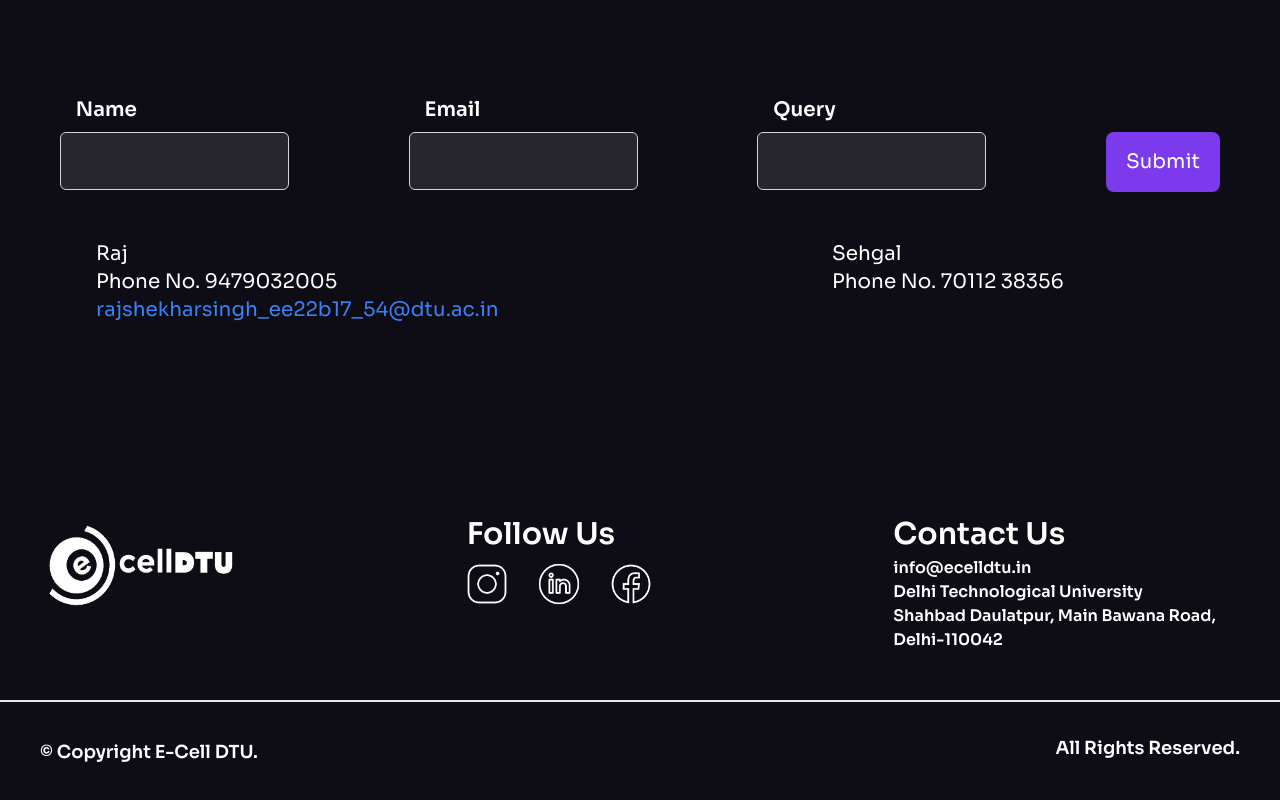
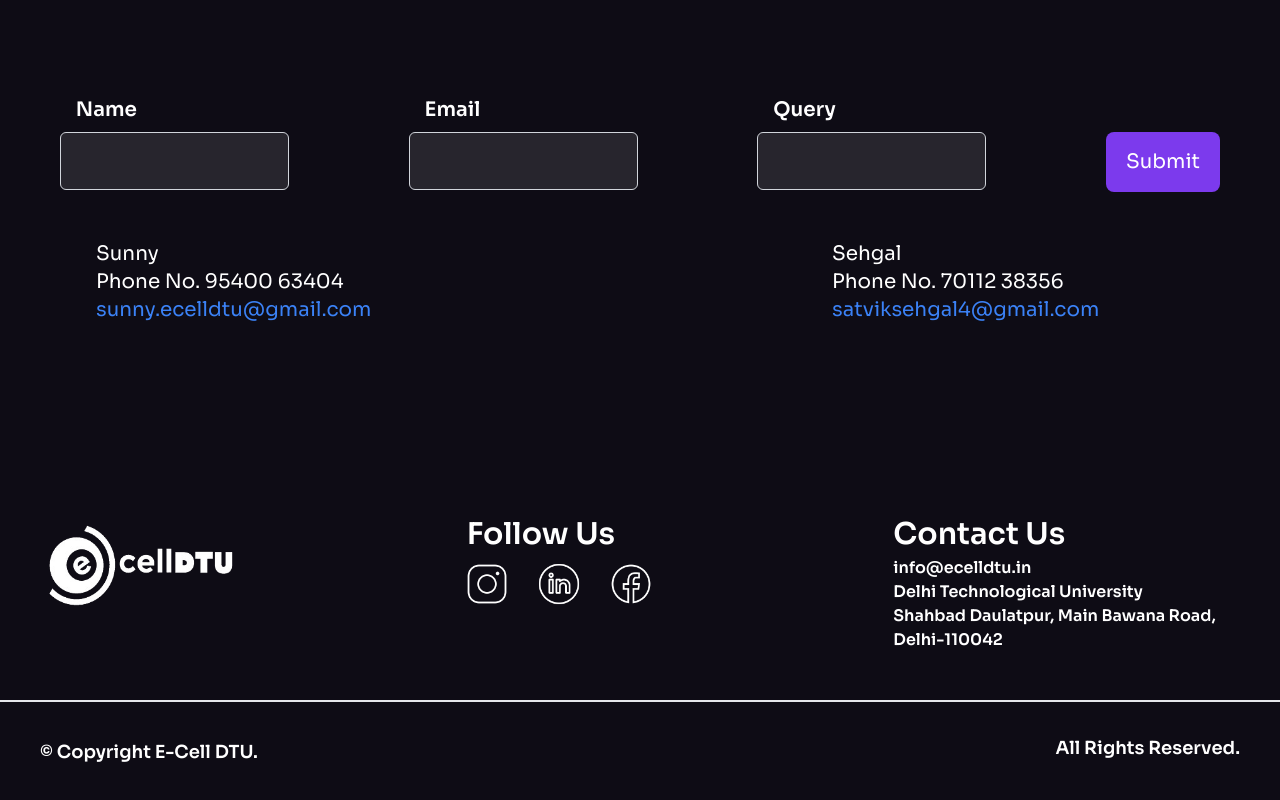
Before and after one commit to ecelldtu/sw2024, a React (Vite) app: page / in a window 1280 px wide. Shown: the part 9729-10529 px from the top of the page. Built offline with nearby package versions, Linux system fonts and the light colour scheme.

Commit message:
Update Contact.jsx

```diff
--- a/src/components/Contact.jsx
+++ b/src/components/Contact.jsx
@@ -67,16 +67,16 @@ const ForgotPasswordForm = () => {
                     <div className="flex flex-col md:flex-row">
                         <div className="md:w-1/2 mx-12 md:mx-24">
                             <p className="mb-2 text-xl">
-                                Raj<br />
-                                Phone No. 9479032005<br />
-                                <a href="https://mail.google.com/mail/?view=cm&fs=1&to=rajshekharsingh_ee22b17_54@dtu.ac.in" className="text-blue-500">rajshekharsingh_ee22b17_54@dtu.ac.in</a>
+                                Sunny<br />
+                                Phone No. 95400 63404<br />
+                                <a href="https://mail.google.com/mail/?view=cm&fs=1&to=sunny.ecelldtu@gmail.com" className="text-blue-500">sunny.ecelldtu@gmail.com</a>
                             </p>
                         </div>
                         <div className="md:w-1/2 mt-4 md:mt-0">
                             <p className="mb-2 text-xl mx-12 md:mx-24">
                                 Sehgal<br />
                                 Phone No. 70112 38356<br />
-                                {/* <a href="mailto:kapoorhimanshi097@gmail.com" className="text-blue-500">kapoorhimanshi097@gmail.com</a> */}
+                                <a href="mailto:satviksehgal4@gmail.com" className="text-blue-500">satviksehgal4@gmail.com</a>
                             </p>
                         </div>
                     </div>
```
